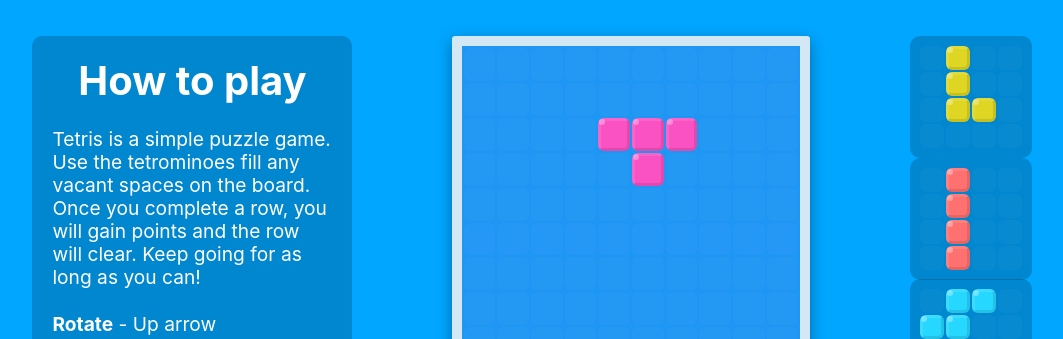
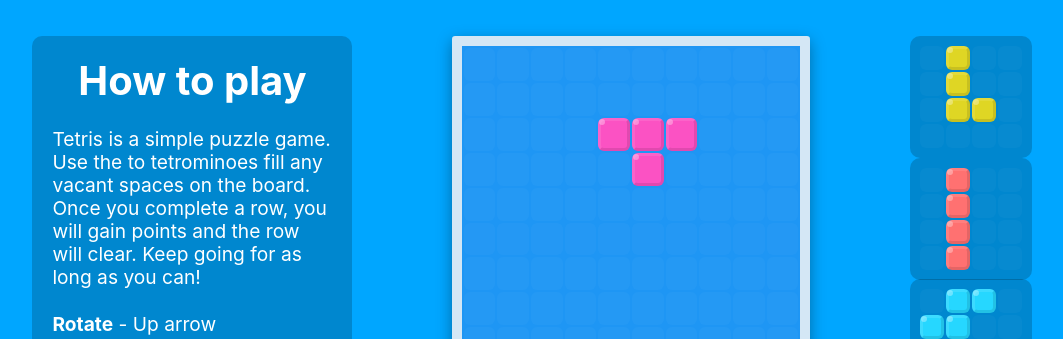
Before and after one commit to cswebdev/tetris_clone, a React (Create React App) app: page / in a window 1280 px wide. Both pictures are taken after a click on the button "Play Tetris". Shown: the top 339 px of the page, without its empty margins (9-1072 px from the left). Built offline with nearby package versions, Linux system fonts and the light colour scheme.

Commit message:
small updae with the how to section

```diff
--- a/src/components/Info/Info.jsx
+++ b/src/components/Info/Info.jsx
@@ -6,9 +6,9 @@ const Info = () => {
       <div className="Info">
          <h1 className="Info-header">How to play</h1>
          <p className="Info-body">
-            Tetris is a simple puzzle game. Use the tetrominoes fill any vacant
-            spaces on the board. Once you complete a row, you will gain points
-            and the row will clear. Keep going for as long as you can!
+            Tetris is a simple puzzle game. Use the to tetrominoes fill any
+            vacant spaces on the board. Once you complete a row, you will gain
+            points and the row will clear. Keep going for as long as you can!
          </p>
 
          <div className="Info-controls">
```
